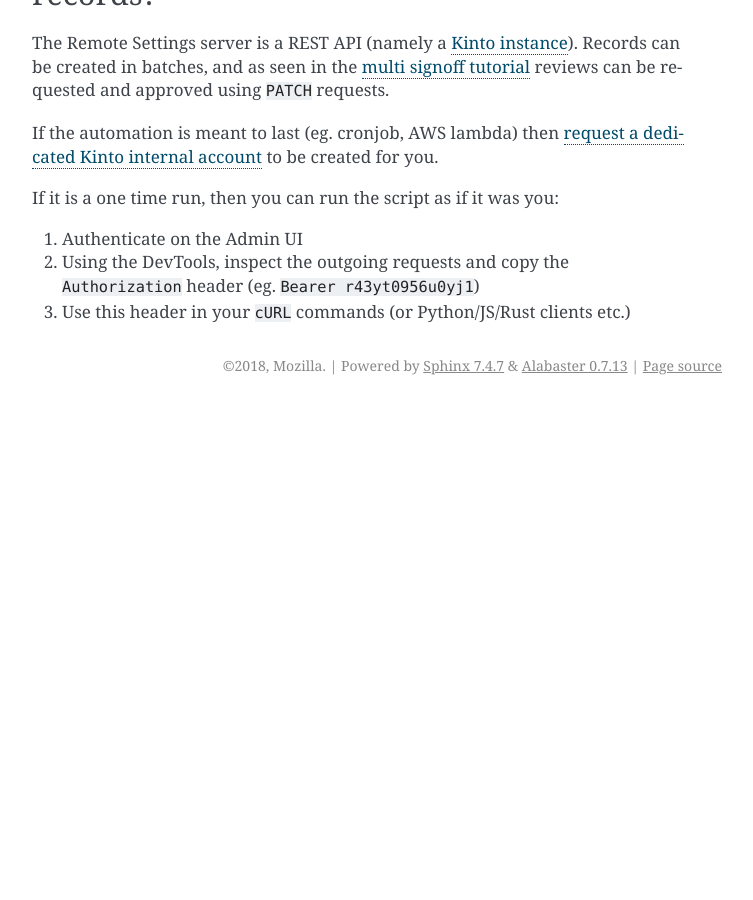
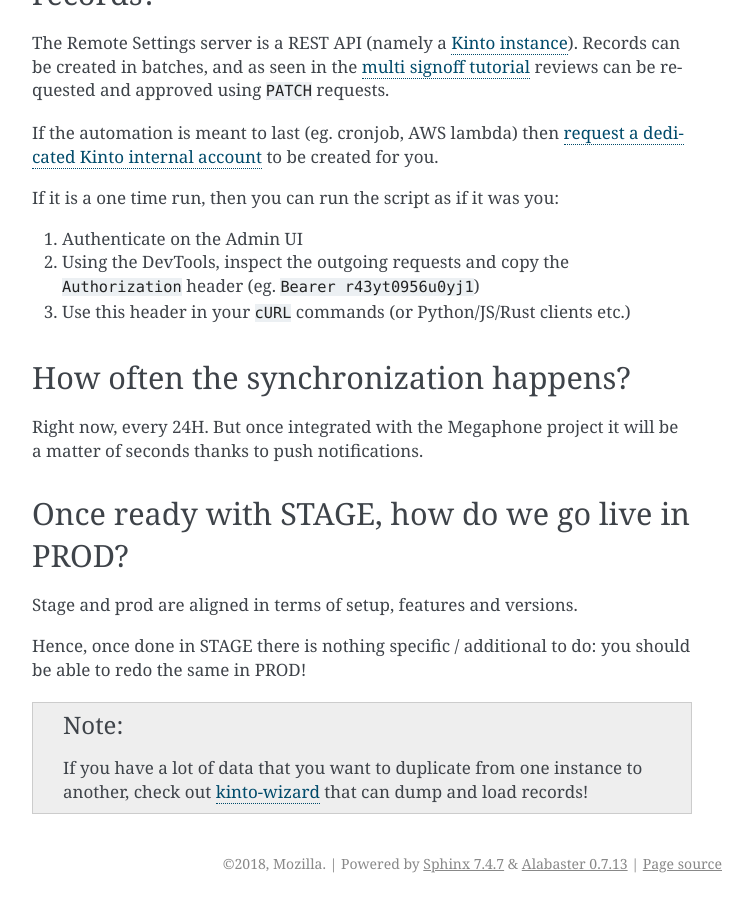
Before and after one commit to mozilla/remote-settings, a Sphinx documentation site: the page built from docs/frequently-asked-questions.rst, in a window 1280 px wide and 900 px high, scrolled down 1294 px. Shown: the whole window, without its empty margins (388-1141 px from the left). Built offline with Sphinx 7.4.7, drawn with Linux system fonts in a browser that asks for light colours; before the commit the page ends 1699 px from its top, so only the background shows below that; some of the changed text lies outside the part shown.

Commit message:
Update FAQ

```diff
--- a/docs/frequently-asked-questions.rst
+++ b/docs/frequently-asked-questions.rst
@@ -54,3 +54,21 @@ If it is a one time run, then you can run the script as if it was you:
 1. Authenticate on the Admin UI
 2. Using the DevTools, inspect the outgoing requests and copy the ``Authorization`` header (eg. ``Bearer r43yt0956u0yj1``)
 3. Use this header in your ``cURL`` commands (or Python/JS/Rust clients etc.)
+
+
+How often the synchronization happens?
+--------------------------------------
+
+Right now, every 24H. But once integrated with the Megaphone project it will be a matter of seconds thanks to push notifications.
+
+
+Once ready with STAGE, how do we go live in PROD?
+-------------------------------------------------
+
+Stage and prod are aligned in terms of setup, features and versions.
+
+Hence, once done in STAGE there is nothing specific / additional to do: you should be able to redo the same in PROD!
+
+.. note::
+
+    If you have a lot of data that you want to duplicate from one instance to another, check out `kinto-wizard <https://github.com/Kinto/kinto-wizard/>`_ that can dump and load records!
```
